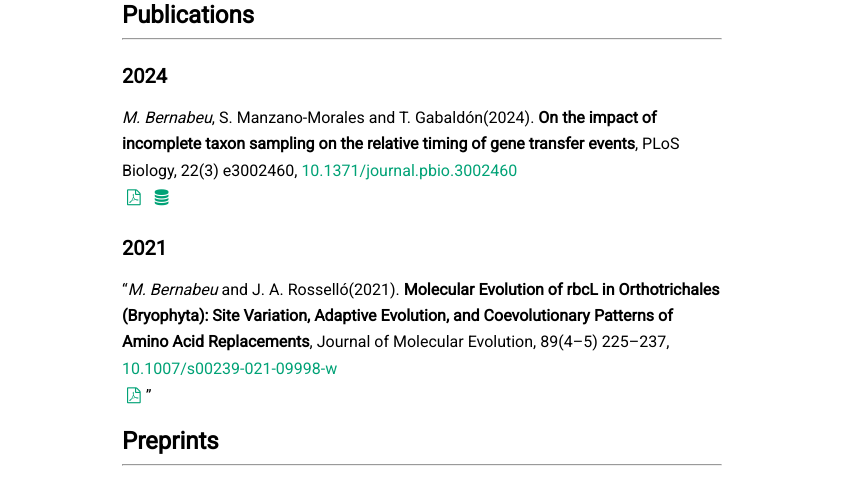
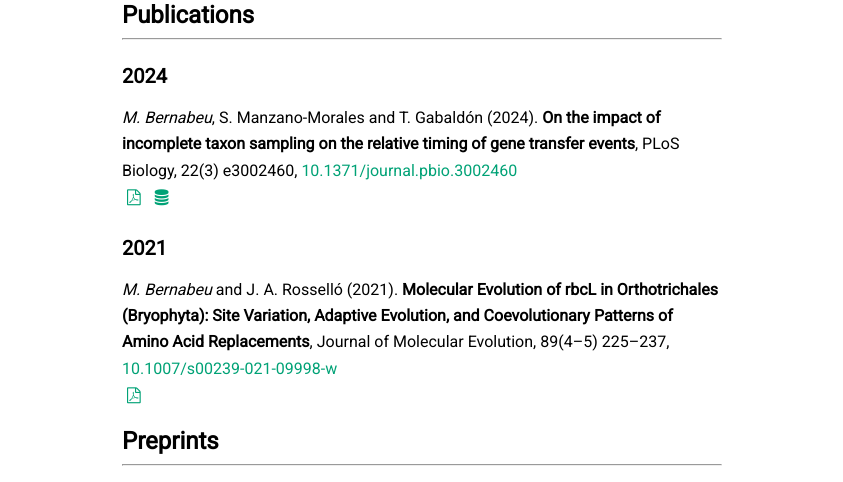
Before and after one commit to moibernabeu/moibernabeu.github.io, a Jekyll site: the page built from pages/cv.md, in a window 1280 px wide and 900 px high. Shown: the part 142-624 px from the top of the window, without its empty margins (218-1061 px from the left). Built offline with Jekyll 4.4.1, drawn with Linux system fonts in a browser that asks for light colours; nearby versions of some CDN libraries.

Commit message:
update cv

```diff
--- a/pages/cv.md
+++ b/pages/cv.md
@@ -10,13 +10,13 @@ order: 2
 ---
 
 ### 2024
-*M. Bernabeu*, S. Manzano-Morales and T. Gabaldón(2024). **On the impact of incomplete taxon sampling on the relative timing of gene transfer events**, PLoS Biology, 22(3) e3002460, [10.1371/journal.pbio.3002460](https://www.doi.org/10.1371/journal.pbio.3002460)\\
+*M. Bernabeu*, S. Manzano-Morales and T. Gabaldón (2024). **On the impact of incomplete taxon sampling on the relative timing of gene transfer events**, PLoS Biology, 22(3) e3002460, [10.1371/journal.pbio.3002460](https://www.doi.org/10.1371/journal.pbio.3002460)\\
 [<i class='fa fa-file-pdf-o'></i>](https://drive.google.com/uc?export=download&id=1JvShztPmVf74qSCTLbaTacUYMSYMg-UZ)
 [<i class='fa fa-database'></i>](https://www.doi.org/10.5281/zenodo.10252240)
 
 ### 2021
-"*M. Bernabeu* and J. A. Rosselló(2021). **Molecular Evolution of rbcL in Orthotrichales (Bryophyta): Site Variation, Adaptive Evolution, and Coevolutionary Patterns of Amino Acid Replacements**, Journal of Molecular Evolution, 89(4–5) 225–237, [10.1007/s00239-021-09998-w](https://www.doi.org/10.1007/s00239-021-09998-w)\\
-[<i class='fa fa-file-pdf-o'></i>](https://drive.google.com/uc?export=download&id=14k4oapOk2zy-sgbLCYYCnVh3_LQIom4l)"
+*M. Bernabeu* and J. A. Rosselló (2021). **Molecular Evolution of rbcL in Orthotrichales (Bryophyta): Site Variation, Adaptive Evolution, and Coevolutionary Patterns of Amino Acid Replacements**, Journal of Molecular Evolution, 89(4–5) 225–237, [10.1007/s00239-021-09998-w](https://www.doi.org/10.1007/s00239-021-09998-w)\\
+[<i class='fa fa-file-pdf-o'></i>](https://drive.google.com/uc?export=download&id=14k4oapOk2zy-sgbLCYYCnVh3_LQIom4l)
 
 
 ## Preprints
```
